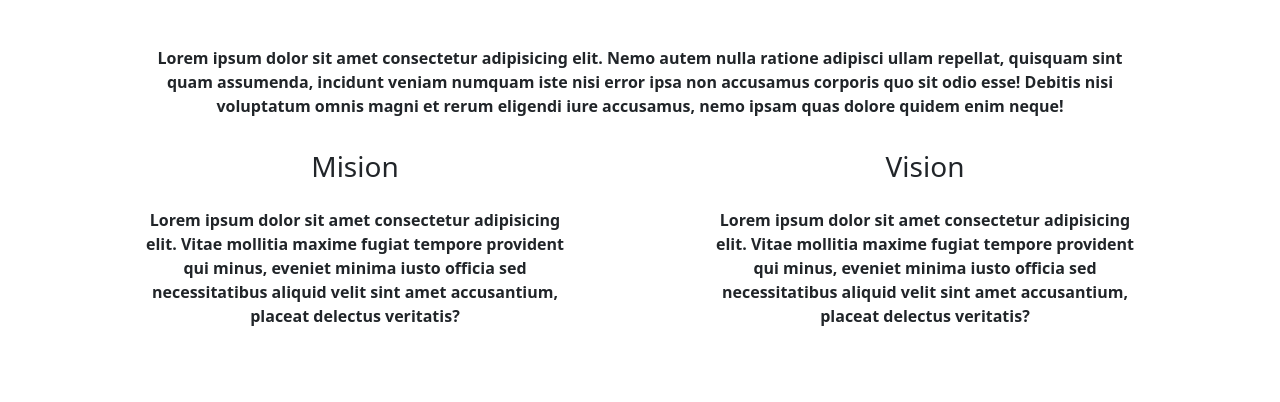
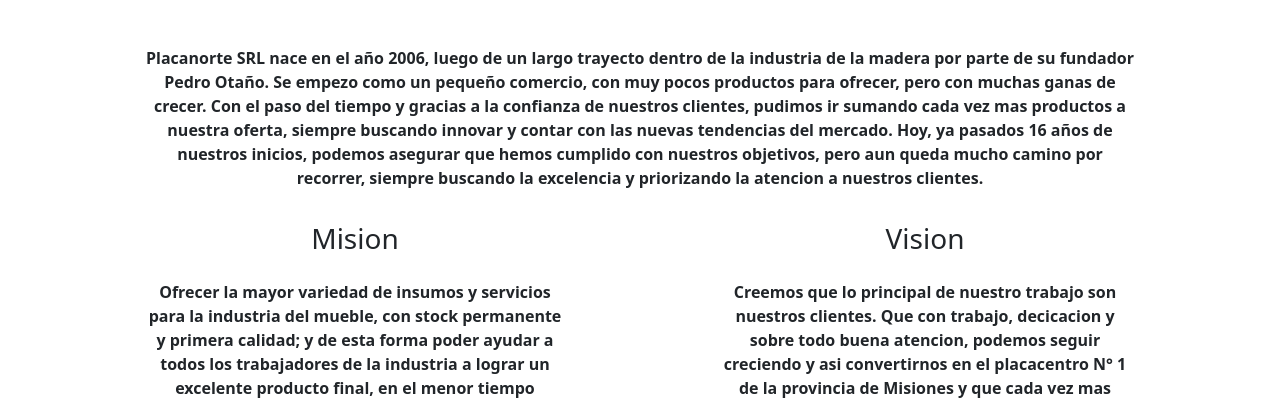
Before and after one commit to juan10789/PF-Otano, a website: page pages/nosotros.html in a window 1280 px wide. Shown: the part 242-644 px from the top of the page. Drawn offline with nearby package versions, Linux system fonts and the light colour scheme.

Commit message:
mision vision

```diff
--- a/css/style.css
+++ b/css/style.css
@@ -1 +1,3 @@
+
+
 /*# sourceMappingURL=style.css.map */
--- a/pages/nosotros.html
+++ b/pages/nosotros.html
@@ -80,12 +80,17 @@
             <div class="col">
               <h2 class="m-5">Nuestra historia</h2>
               <p class="fw-semibold lh-base p-3 mx-5">
-                Lorem ipsum dolor sit amet consectetur adipisicing elit. Nemo
-                autem nulla ratione adipisci ullam repellat, quisquam sint quam
-                assumenda, incidunt veniam numquam iste nisi error ipsa non
-                accusamus corporis quo sit odio esse! Debitis nisi voluptatum
-                omnis magni et rerum eligendi iure accusamus, nemo ipsam quas
-                dolore quidem enim neque!
+                Placanorte SRL nace en el año 2006, luego de un largo trayecto
+                dentro de la industria de la madera por parte de su fundador
+                Pedro Otaño. Se empezo como un pequeño comercio, con muy pocos
+                productos para ofrecer, pero con muchas ganas de crecer. Con el
+                paso del tiempo y gracias a la confianza de nuestros clientes,
+                pudimos ir sumando cada vez mas productos a nuestra oferta,
+                siempre buscando innovar y contar con las nuevas tendencias del
+                mercado. Hoy, ya pasados 16 años de nuestros inicios, podemos
+                asegurar que hemos cumplido con nuestros objetivos, pero aun
+                queda mucho camino por recorrer, siempre buscando la excelencia
+                y priorizando la atencion a nuestros clientes.
               </p>
             </div>
           </div>
@@ -93,19 +98,21 @@
             <div class="col text-center">
               <h3>Mision</h3>
               <p class="fw-semibold lh-base p-3 mx-5">
-                Lorem ipsum dolor sit amet consectetur adipisicing elit. Vitae
-                mollitia maxime fugiat tempore provident qui minus, eveniet
-                minima iusto officia sed necessitatibus aliquid velit sint amet
-                accusantium, placeat delectus veritatis?
+                Ofrecer la mayor variedad de insumos y servicios para la
+                industria del mueble, con stock permanente y primera calidad; y
+                de esta forma poder ayudar a todos los trabajadores de la
+                industria a lograr un excelente producto final, en el menor
+                tiempo posible.
               </p>
             </div>
             <div class="col text-center">
               <h3>Vision</h3>
               <p class="fw-semibold lh-base p-3 mx-5">
-                Lorem ipsum dolor sit amet consectetur adipisicing elit. Vitae
-                mollitia maxime fugiat tempore provident qui minus, eveniet
-                minima iusto officia sed necessitatibus aliquid velit sint amet
-                accusantium, placeat delectus veritatis?
+                Creemos que lo principal de nuestro trabajo son nuestros
+                clientes. Que con trabajo, decicacion y sobre todo buena
+                atencion, podemos seguir creciendo y asi convertirnos en el
+                placacentro N° 1 de la provincia de Misiones y que cada vez mas
+                personas nos elijan dia a dia.
               </p>
             </div>
           </div>
```
